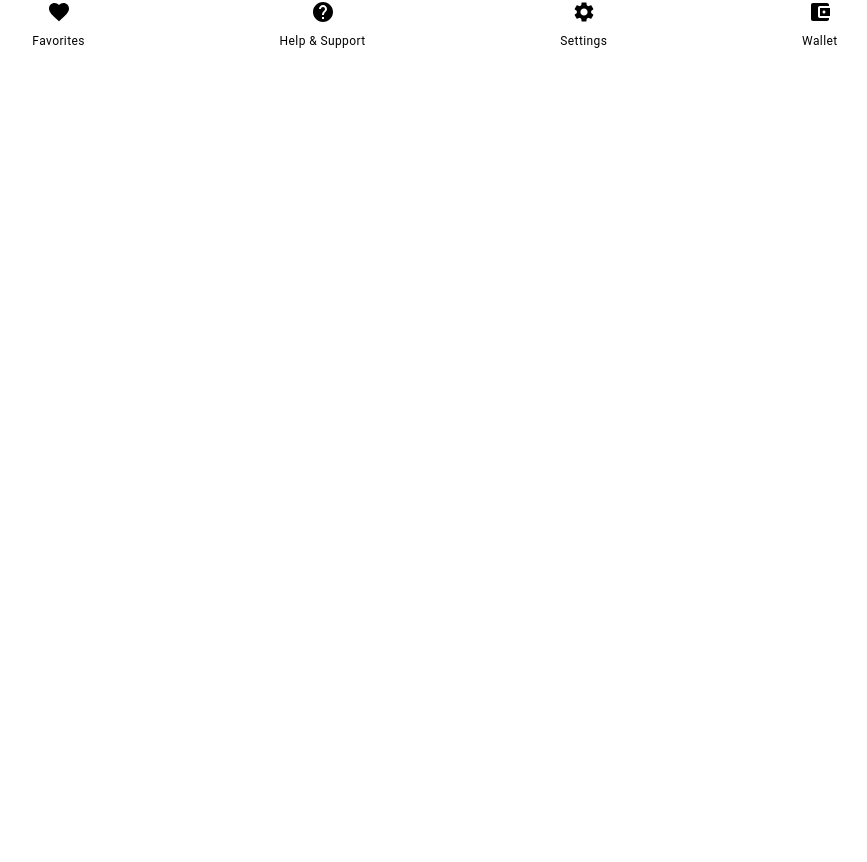
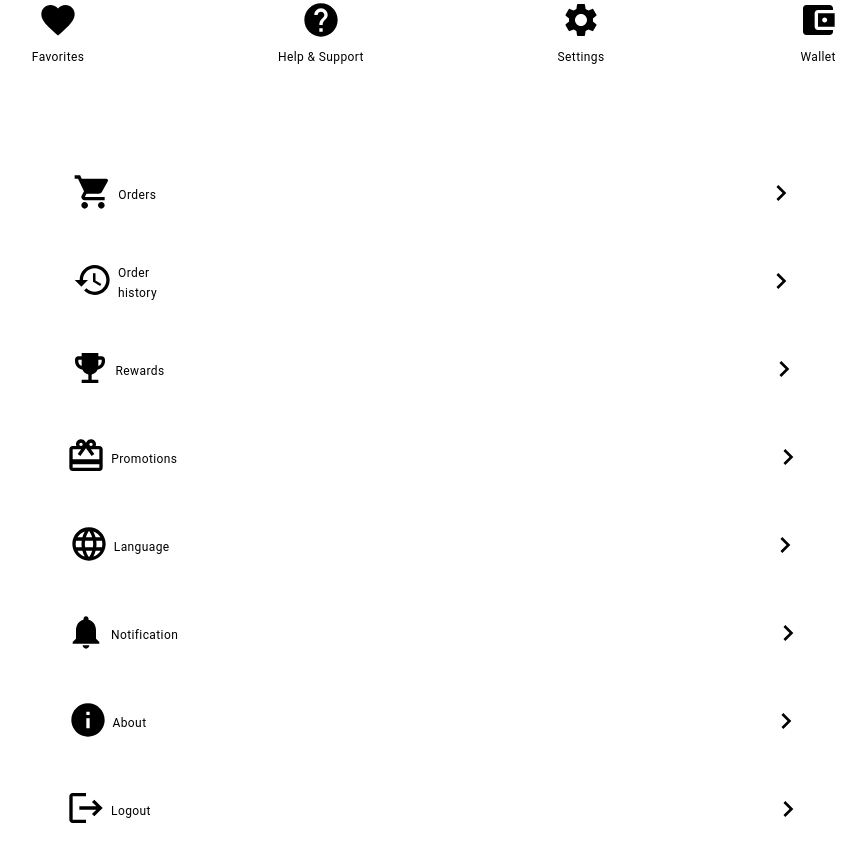
Before and after one commit to Lampnet-Technologies/Fudex-Multivendor-, a React (Create React App) app: page / in a window 1280 px wide. Shown: the part 294-1156 px from the top of the page, without its empty margins (205-1072 px from the left). Before the commit the page ends 800 px from the top, so only its background shows below. Built offline with nearby package versions, Linux system fonts and the light colour scheme.

Commit message:
Implemented final design for the AccountPage screen: added the user preferences section and implemented internal navigation to the ProfilePage

```diff
--- a/src/App.js
+++ b/src/App.js
@@ -1,15 +1,20 @@
 import './App.css';
 import 'leaflet/dist/leaflet.css';
-import AddressScreen from './Pages/Address/Address';
-import AccountPage from './Pages/UserAccount/AccountPage';
+import { BrowserRouter as Router, Route, Routes } from 'react-router-dom';
+import AccountPage from './Pages/UserAccount/AccountPage/AccountPage';
+import ProfilePage from './Pages/UserAccount/ProfilePage/ProfilePage';
+// import AddressScreen from './Pages/Address/Address';
 
-function App() {
+
+const App = () => {
   return (
-    <>
-      {/* < AddressScreen /> */}
-      < AccountPage />
-    </>
+    <Router>
+      <Routes>
+        <Route path="/" element={<AccountPage />} />
+        <Route path="/profile" element={<ProfilePage />} />
+      </Routes>
+    </Router>
   );
-}
+};
 
 export default App;
--- a/src/Pages/UserAccount/AccountPage.jsx
+++ /dev/null
@@ -1,69 +0,0 @@
-import React from 'react';
-import { Container, Typography } from '@mui/material';
-import ChevronIcon from '../../Components/ChevronIcon';
-import FavoriteIcon from '@mui/icons-material/Favorite';
-import HelpIcon from '@mui/icons-material/Help';
-import SettingsIcon from '@mui/icons-material/Settings';
-import AccountBalanceWalletIcon from '@mui/icons-material/AccountBalanceWallet';
-import './AccountPage.css';
-
-const AccountPage = () => {
-  const userName = "Jane Doe";
-  const userEmail = "janedoe007@gmail.com";
-
-  return (
-    <>
-      <Container maxWidth="xl" className="container">
-
-        {/* Top Section */}
-        <div className="top-section">
-          <ChevronIcon size='2rem'/>
-        </div>
-
-        {/* Photo Section */}
-        <div className="photo-section">
-          <div className="user-details">
-            <Typography variant="h5" className="user-name">{userName}</Typography>
-            <Typography variant="body1" className="user-email">{userEmail}</Typography>
-            <div className="view-activity">
-              <Typography variant="body2" sx={{ color: 'black' }}>View Activity</Typography>
-              <ChevronIcon direction="right" size="1rem" />
-            </div>
-          </div>
-          <div className="profile-picture-container">
-            <div className="profile-picture-frame" />
-            <img
-              src="bitmap.jpg"
-              alt="User Profile"
-              className="profile-picture"
-            />
-          </div>
-        </div>
-
-        {/*icon categories section*/}
-        <div className='icon-categories-container'>
-        <div className='icon-categories'>
-        <div className="icon-category">
-            <FavoriteIcon className="icon" />
-            <Typography variant="caption">Favorites</Typography>
-          </div>
-          <div className="icon-category">
-            <HelpIcon className="icon" />
-            <Typography variant="caption">Help & Support</Typography>
-          </div>
-          <div className="icon-category">
-            <SettingsIcon className="icon" />
-            <Typography variant="caption">Settings</Typography>
-          </div>
-          <div className="icon-category">
-            <AccountBalanceWalletIcon className="icon" />
-            <Typography variant="caption">Wallet</Typography>
-          </div>
-        </div>
-      </div>
-      </Container>
-    </>
-  );
-};
-
-export default AccountPage;
--- a/src/Pages/UserAccount/AccountPage.css
+++ b/src/Pages/UserAccount/AccountPage/AccountPage.css
@@ -89,6 +89,47 @@
 
   .icon {
     cursor: pointer;
-    font-size: 2rem;
+    font-size: 2.5rem;
     margin-bottom: 0.5rem;
   }
+
+  .preferences-section-container {
+    display: flex;
+    flex-direction: column;
+    justify-content: center;
+    align-items: center;
+    margin-top: 4rem;
+  }
+
+  .preferences-category {
+    display: flex;
+    justify-content: space-around;
+    width: 100%;
+    margin-top: 2rem;
+    align-items: center;
+  }
+
+  .preference {
+    display: flex;
+    flex-direction: row;
+    align-items: center;
+    justify-content: center;
+    margin-right: 100px;
+    margin-top: 0.5rem;
+    gap: 5px;
+    flex: 0;
+  }
+
+  .preference2 {
+    display: flex;
+    flex-direction: row;
+    align-items: center;
+    justify-content: center;
+    margin-right: 127px;
+    margin-top: 0.5rem;
+    gap: 5px;
+    flex: 0;
+  }
+  .chev-icon {
+    margin-top: 0.2rem;
+  }
--- /dev/null
+++ b/src/Pages/UserAccount/AccountPage/AccountPage.jsx
@@ -0,0 +1,146 @@
+import React from 'react';
+import { Container, Typography } from '@mui/material';
+import { useNavigate } from 'react-router-dom';
+import ChevronIcon from '../../../Components/ChevronIcon';
+import FavoriteIcon from '@mui/icons-material/Favorite';
+import HelpIcon from '@mui/icons-material/Help';
+import SettingsIcon from '@mui/icons-material/Settings';
+import AccountBalanceWalletIcon from '@mui/icons-material/AccountBalanceWallet';
+import ShoppingCartIcon from '@mui/icons-material/ShoppingCart';
+import HistoryIcon from '@mui/icons-material/History';
+import CardGiftcardIcon from '@mui/icons-material/CardGiftcard';
+import EmojiEventsIcon from '@mui/icons-material/EmojiEvents';
+import NotificationsIcon from '@mui/icons-material/Notifications';
+import LanguageIcon from '@mui/icons-material/Language';
+import InfoIcon from '@mui/icons-material/Info';
+import LogoutIcon from '@mui/icons-material/Logout';
+import './AccountPage.css';
+
+
+const AccountPage = () => {
+  const userName = "Jane Doe";
+  const userEmail = "janedoe007@gmail.com";
+  const navigate = useNavigate();
+
+  const handleViewActivityClick = () => {
+    navigate('/profile');
+  };
+
+  return (
+    <>
+      <Container maxWidth="xl" className="container">
+
+        {/* Top Section */}
+        <div className="top-section">
+          <ChevronIcon size='2rem'/>
+        </div>
+
+        {/* Photo Section */}
+        <div className="photo-section">
+          <div className="user-details">
+            <Typography variant="h5" className="user-name">{userName}</Typography>
+            <Typography variant="body1" className="user-email">{userEmail}</Typography>
+            <div className="view-activity" onClick={handleViewActivityClick}>
+              <Typography variant="body2" sx={{ color: 'black' }} >View Activity</Typography>
+              <ChevronIcon direction="right" size="1rem" />
+            </div>
+          </div>
+          <div className="profile-picture-container">
+            <div className="profile-picture-frame" />
+            <img
+              src="bitmap.jpg"
+              alt="User Profile"
+              className="profile-picture"
+            />
+          </div>
+        </div>
+
+        {/*icon categories section*/}
+        <div className='icon-categories-container'>
+        <div className='icon-categories'>
+        <div className="icon-category">
+            <FavoriteIcon fontSize='2rem' className="icon" />
+            <Typography variant="caption">Favorites</Typography>
+          </div>
+          <div className="icon-category">
+            <HelpIcon fontSize='2rem' className="icon" />
+            <Typography variant="caption">Help & Support</Typography>
+          </div>
+          <div className="icon-category">
+            <SettingsIcon fontSize='2rem' className="icon" />
+            <Typography variant="caption">Settings</Typography>
+          </div>
+          <div className="icon-category">
+            <AccountBalanceWalletIcon fontSize='2rem' className="icon" />
+            <Typography variant="caption">Wallet</Typography>
+          </div>
+        </div>
+      </div>
+
+        {/* user preferences section */}
+        <div className='preferences-section-container'>
+        <div className='preferences-category'>
+          <div className="preference">
+            <ShoppingCartIcon fontSize='2rem' className="icon" />
+            <Typography variant="caption">Orders</Typography>
+          </div>
+          <div className="chev-icon">
+            <ChevronIcon direction='right' className="icon" />
+          </div>
+        </div>
+        <div className='preferences-category'>
+          <div className="preference">
+            <HistoryIcon fontSize='2rem' className="icon" />
+            <Typography variant="caption" >Order history</Typography>
+          </div>
+            <ChevronIcon direction='right' className="icon" />
+        </div>
+        <div className='preferences-category'>
+          <div className="preference">
+            <EmojiEventsIcon fontSize='2rem' className="icon" />
+            <Typography variant="caption" >Rewards</Typography>
+          </div>
+            <ChevronIcon direction='right' className="icon" />
+        </div>
+        <div className='preferences-category'>
+          <div className="preference">
+            <CardGiftcardIcon fontSize='2rem' className="icon" />
+            <Typography variant="caption" >Promotions</Typography>
+          </div>
+            <ChevronIcon direction='right' className="icon" />
+        </div>
+        <div className='preferences-category'>
+          <div className="preference">
+            <LanguageIcon fontSize='2rem' className="icon" />
+            <Typography variant="caption" >Language</Typography>
+          </div>
+            <ChevronIcon direction='right' className="icon" />
+        </div>
+        <div className='preferences-category'>
+          <div className="preference">
+            <NotificationsIcon fontSize='2rem' className="icon" />
+            <Typography variant="caption" >Notification</Typography>
+          </div>
+            <ChevronIcon direction='right' className="icon" />
+        </div>
+        <div className='preferences-category'>
+          <div className="preference2">
+            <InfoIcon fontSize='2rem' className="icon" />
+            <Typography variant="caption" >About</Typography>
+          </div>
+            <ChevronIcon direction='right' className="icon" />
+        </div>
+        <div className='preferences-category'>
+          <div className="preference2">
+            <LogoutIcon fontSize='2rem' className="icon" />
+            <Typography variant="caption" >Logout</Typography>
+          </div>
+            <ChevronIcon direction='right' className="icon" />
+        </div>
+      </div>
+      </Container>
+    </>
+  );
+};
+
+export default AccountPage;
--- /dev/null
+++ b/src/Pages/UserAccount/ProfilePage/ProfilePage.jsx
@@ -0,0 +1,12 @@
+
+import React from 'react';
+
+const ProfilePage = () => {
+  return (
+    <div>
+      <h1>Profile Page</h1>
+    </div>
+  );
+};
+
+export default ProfilePage;
--- a/src/components/ChevronIcon.js
+++ b/src/components/ChevronIcon.js
@@ -1,7 +1,7 @@
 import React from 'react';
 import ChevronRightIcon from '@mui/icons-material/ChevronRight';
 
-const ChevronIcon = ({ direction = 'left', size = '2.5rem', onClick }) => {
+const ChevronIcon = ({ direction = 'left', size = '2rem', onClick }) => {
   const rotation = {
     right: '0deg',
     left: '180deg',
```
